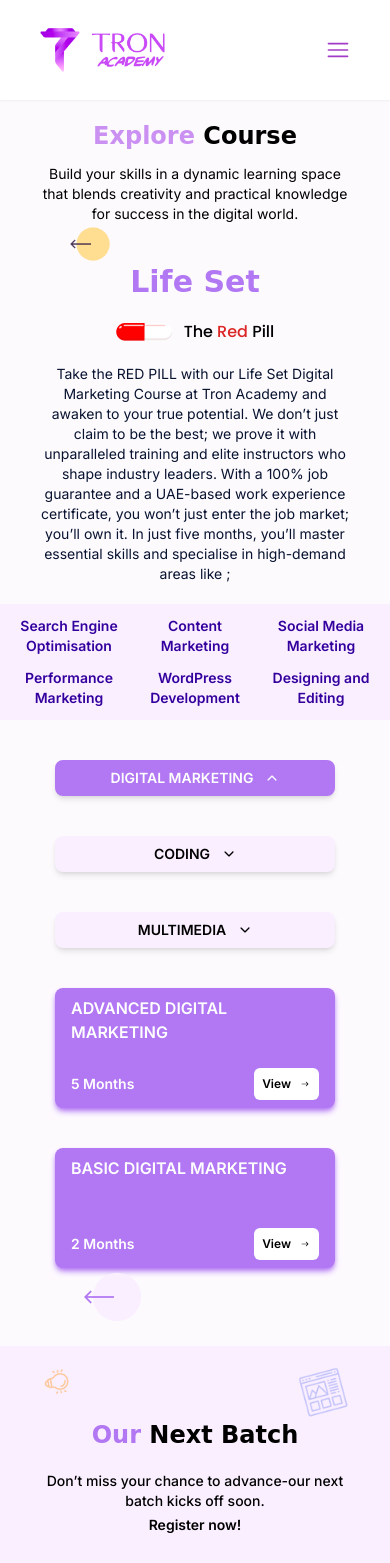
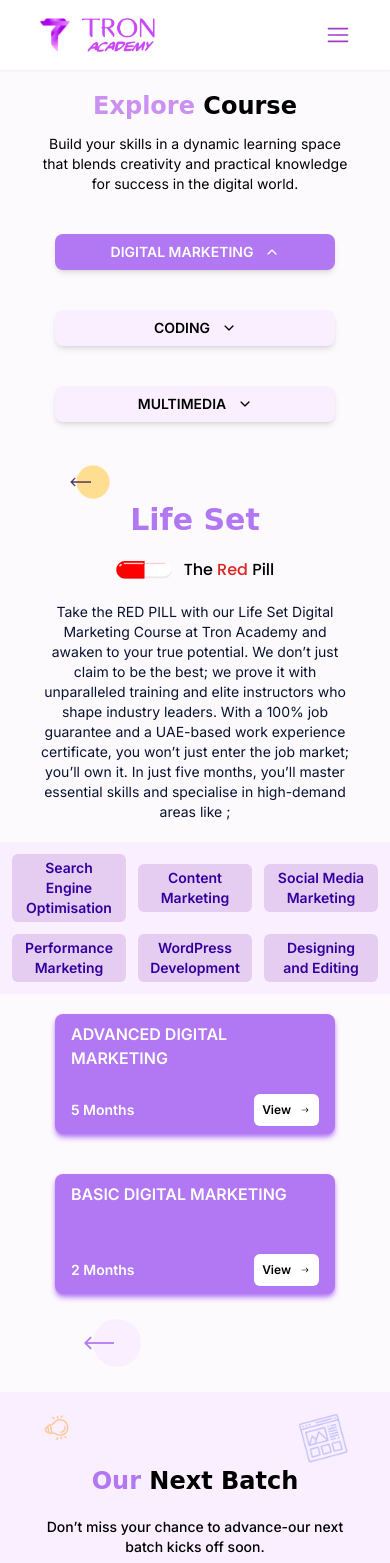
Before and after one commit to Tron-Technolegies/Tron-Academy-Website, a React (Vite) app in the folder client/: page /course in a window 390 px wide. Shown: the top 1563 px of the page. Built offline with nearby package versions, Linux system fonts and the light colour scheme.

Commit message:
header width rework, sisters rework, course page rework

```diff
--- a/client/src/components/course/CourseDescription.jsx
+++ b/client/src/components/course/CourseDescription.jsx
@@ -45,7 +45,7 @@
       </p>
       <div className="bg-[#FAEFFF] grid grid-cols-3 gap-3 place-items-center justify-items-center w-screen p-3 ">
         {points.map((x, index) => (
-          <div key={index} className="">
+          <div key={index} className="bg-[#e5ccf1] px-3 py-1 rounded-md">
             <p className="inter-font text-[#33009E] text-center md:text-base text-sm font-semibold">
               {x}
             </p>
--- a/client/src/components/course/CourseTopSection.jsx
+++ b/client/src/components/course/CourseTopSection.jsx
@@ -27,6 +27,20 @@
           Build your skills in a dynamic learning space that blends creativity
           and practical knowledge for success in the digital world.
         </p>
+      </div>
+      <div className="flex md:flex-row flex-col items-center gap-10 justify-center my-10">
+        {buttonNames.map((x, index) => (
+          <button
+            className={`px-4 py-2 flex gap-3 w-[280px] lg:text-base text-sm justify-center items-center inter-font font-semibold rounded-lg hover:bg-[#B277F3] hover:scale-110 hover:text-white hover-animation shadow-md ${
+              active === x ? "bg-[#B277F3] text-white" : "bg-[#FAEFFF]"
+            }`}
+            onClick={() => setActive(x)}
+            key={index}
+          >
+            {x?.toUpperCase()}
+            <span>{active === x ? <IoIosArrowUp /> : <IoIosArrowDown />}</span>
+          </button>
+        ))}
       </div>
       <div className="flex justify-between items-start">
         <motion.img
@@ -102,24 +116,8 @@
           />
         )}
       </div>
-      <div className="max-w-[900px] mx-auto">
-        <div className="flex md:flex-row flex-col items-center gap-10 justify-center my-10">
-          {buttonNames.map((x, index) => (
-            <button
-              className={`px-4 py-2 flex gap-3 w-[280px] lg:text-base text-sm justify-center items-center inter-font font-semibold rounded-lg hover:bg-[#B277F3] hover:scale-110 hover:text-white hover-animation shadow-md ${
-                active === x ? "bg-[#B277F3] text-white" : "bg-[#FAEFFF]"
-              }`}
-              onClick={() => setActive(x)}
-              key={index}
-            >
-              {x?.toUpperCase()}
-              <span>
-                {active === x ? <IoIosArrowUp /> : <IoIosArrowDown />}
-              </span>
-            </button>
-          ))}
-        </div>
-        <div className="grid lg:grid-cols-3 sm:grid-cols-2 grid-cols-1 gap-10 justify-items-center">
+      <div className="max-w-[900px] flex justify-center mx-auto my-5">
+        <div className="grid lg:grid-cols-3 sm:grid-cols-2 grid-cols-1 gap-10 place-content-center mx-auto">
           {active === "Digital Marketing" &&
             digitalCourses.map((x) => (
               <CourseCard key={x.id} name={x.name} months={x.months} />
--- a/client/src/components/header/Header.jsx
+++ b/client/src/components/header/Header.jsx
@@ -7,12 +7,9 @@
 export default function Header() {
   const [showSmallBar, setShowSmallBar] = useState(false);
   return (
-    <header className="lg:px-[120px] px-10 py-5 h-[100px] shadow-sm lg:py-10 flex justify-between items-center bg-white z-50">
+    <header className="lg:px-[120px] px-10 sm:py-5 py-2 sm:h-[100px] h-[70px] shadow-sm lg:py-10 flex justify-between items-center bg-white z-50">
       <Link to={"/"} className="flex gap-3 items-center">
-        <img
-          src="/logo.png"
-          className="sm:w-[52px] sm:h-[63px] w-[40px] h-[48px]"
-        ></img>
+        <img src="/logo.png" className="sm:w-[52px] sm:h-[63px] w-[30px]"></img>
         <img
           src="/logotext.png"
           className="sm:w-[86px] sm:h-[39px] w-[74px] h-[34px]"
--- a/client/src/components/home/sisters/SisterSection.jsx
+++ b/client/src/components/home/sisters/SisterSection.jsx
@@ -14,7 +14,7 @@
           that are crucial for success.
         </p>
       </div>
-      <div className="grid md:grid-cols-4 sm:grid-cols-2 grid-cols-1 gap-14 justify-center mb-10 mt-20">
+      <div className="grid md:grid-cols-4 grid-cols-2 gap-14 justify-center mb-10 mt-20">
         <SisterElt img={"/sister-4.png"} />
         <SisterElt img={"/sister-3.png"} />
         <SisterElt img={"/sister-2.png"} />
--- a/client/src/index.css
+++ b/client/src/index.css
@@ -105,3 +105,9 @@
 .landing-height {
   min-height: calc(100vh - 100px);
 }
+
+@media (max-width: 640px){
+  .landing-height {
+    min-height: calc(100vh - 70px);
+  }
+}
```
